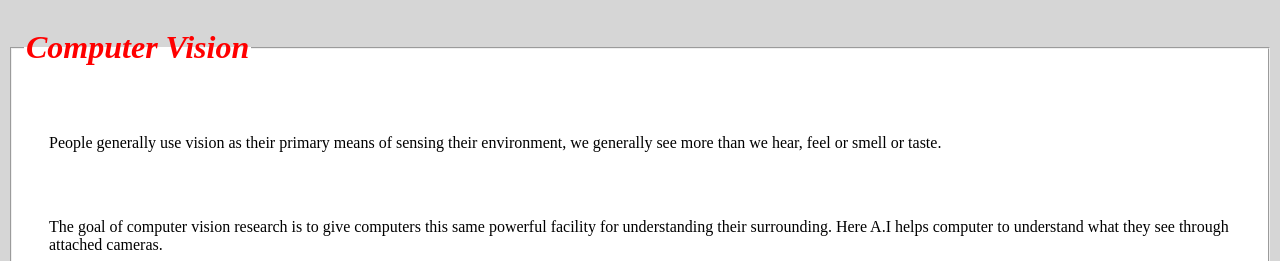
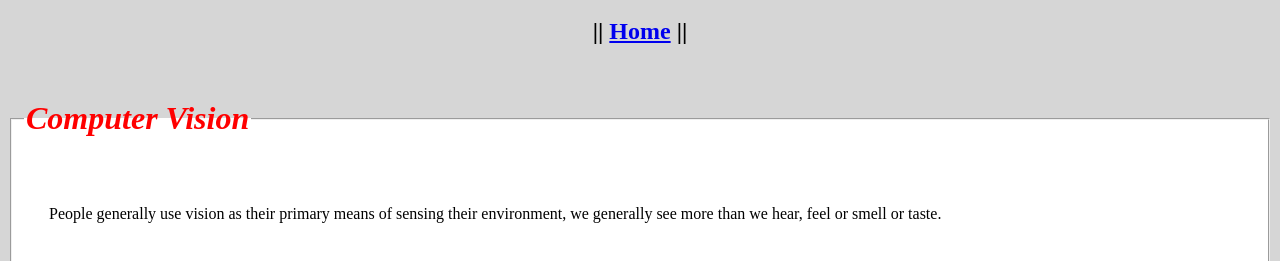
Before and after one commit to Btwmniuk/AI-Classwork-Utkarsh-Kumar, a plain HTML site: page CV.html in a window 1280 px wide. Shown: the top 261 px of the page. Drawn offline with Linux system fonts and the light colour scheme.

Commit message:
Update CV.html

```diff
--- a/CV.html
+++ b/CV.html
@@ -3,6 +3,15 @@
 <title>CV</title>
 </head>
 <body style="background-color:#d6d6d6">
+<h2 font-family="lucida console">
+<ul style="padding:10px">
+<center>
+<li style="display:inline-block">
+||   <a href="index.html">Home</a>   ||
+</li>
+</center>
+</ul>
+</h2>
 <fieldset style="background-color:white">
 <legend>
 <h1 style="color:red"><i>Computer Vision</i></h1>
```
